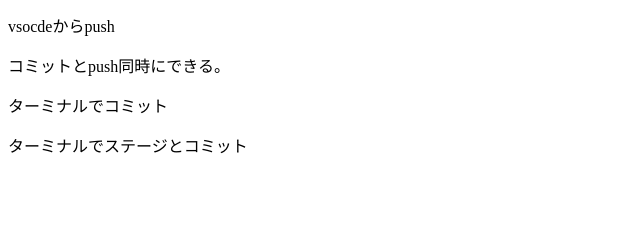
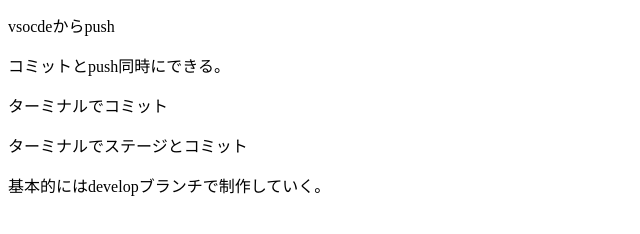
Before and after one commit to Seika-Nakayama/git_practice, a plain HTML site: page twice.html in a window 1280 px wide. Shown: the part 116-350 px from the top of the page, without its empty margins (0-640 px from the left). Drawn offline with Linux system fonts and the light colour scheme.

Commit message:
developを作る。

```diff
--- a/twice.html
+++ b/twice.html
@@ -12,5 +12,6 @@
 	<p>コミットとpush同時にできる。</p>
 	<p>ターミナルでコミット</p>
 	<p>ターミナルでステージとコミット</p>
+	<p>基本的にはdevelopブランチで制作していく。</p>
 </body>
 </html>
```
